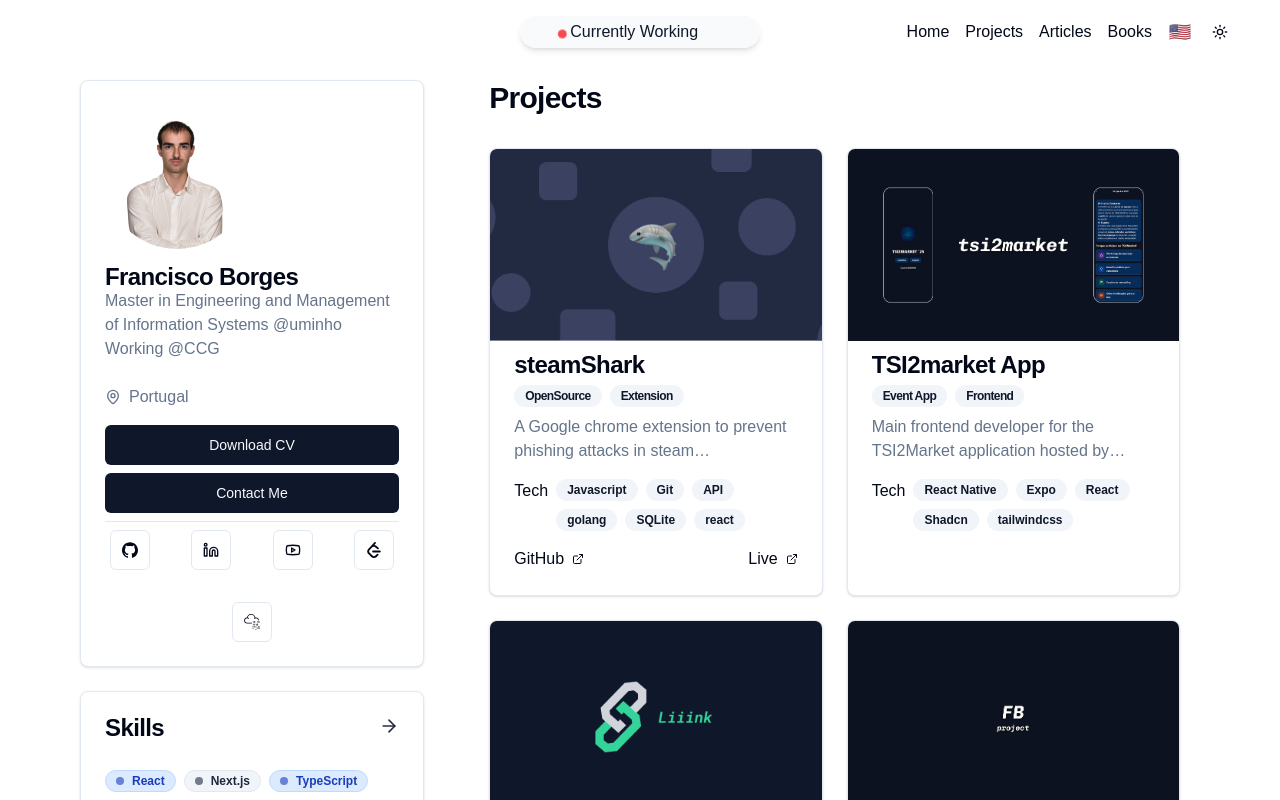
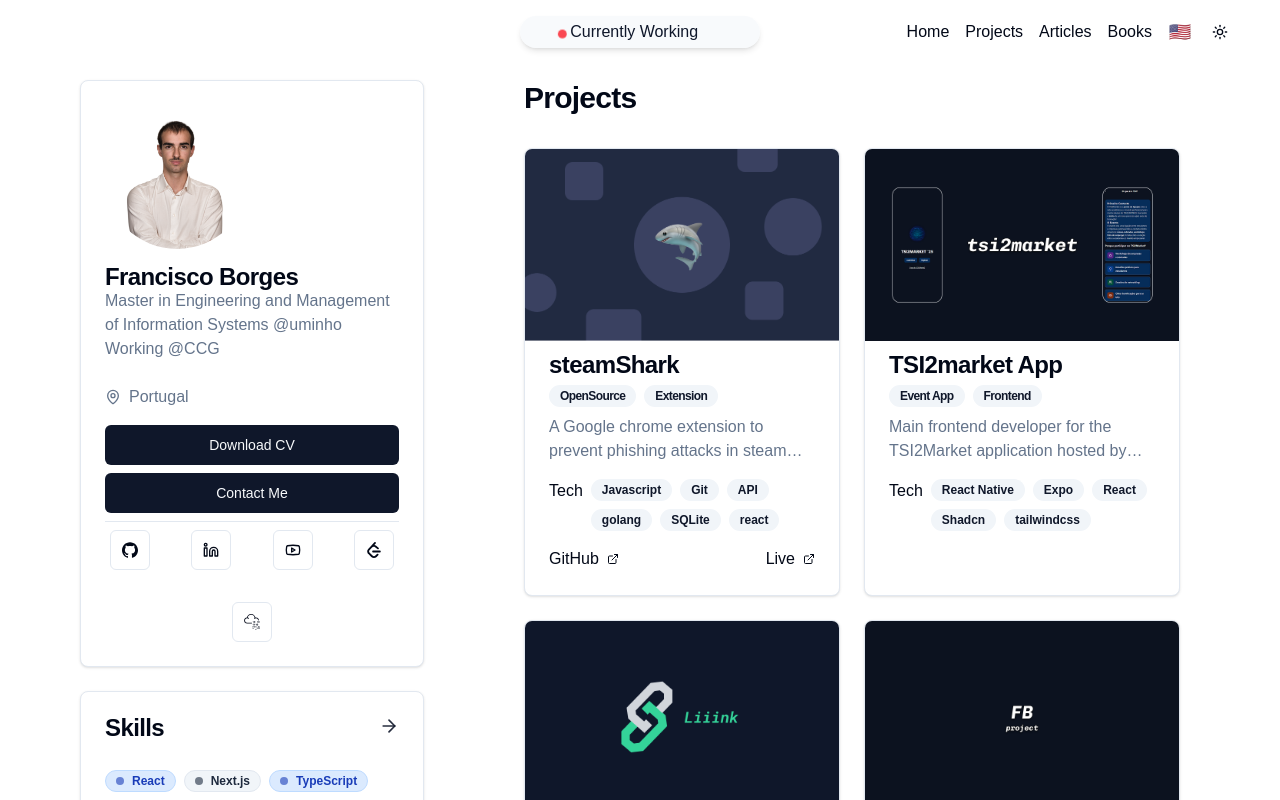
Before and after one commit to Franciscoborges2002/portfolio, a React (Vite) app: page /projects in a window 1280 px wide. Shown: the top 800 px of the page. Built offline with nearby package versions, Linux system fonts and the light colour scheme.

Commit message:
extra/fix: other adds and fixes

```diff
--- a/index.html
+++ b/index.html
@@ -5,20 +5,20 @@
     <link rel="shortcut icon" href="/static/favicon.ico" />
     <meta name="viewport" content="width=device-width, initial-scale=1.0" />
     <title>Francisco Borges</title>
-    <link
+    <!--     <link
       href="https://fonts.googleapis.com/css2?family=Inter&display=swap"
       rel="stylesheet"
-    />
+    /> -->
   </head>
   <body>
     <div id="root"></div>
 
     <script type="module" src="/src/main.tsx"></script>
     <!-- Umami script -->
-    <script
+    <!--     <script
       defer
       src="https://umami.fborges.dev/script.js"
       data-website-id="7cfe6ec7-2f53-4c2c-94ef-6fd51374a8a3"
-    ></script>
+    ></script> -->
   </body>
 </html>
--- a/src/App.tsx
+++ b/src/App.tsx
@@ -14,7 +14,7 @@
   return (
     <ThemeProvider attribute="class" defaultTheme="system" enableSystem>
       <Header />
-      <main className="pb-20 grid gap-6 lg:grid-cols-[1fr_2fr] lg:px-20">
+      <main className="pb-20 grid gap-20 lg:grid-cols-[1fr_3fr] lg:px-20">
         <div className="w-full pt-20">
           <InfoAside />
         </div>
--- a/src/components/ui/dialog.tsx
+++ b/src/components/ui/dialog.tsx
@@ -36,7 +36,7 @@
     <DialogPrimitive.Content
       ref={ref}
       className={cn(
-        "fixed left-[50%] top-[50%] z-50 grid w-full max-w-lg translate-x-[-50%] translate-y-[-50%] gap-4 border bg-background p-6 shadow-lg duration-200 data-[state=open]:animate-in data-[state=closed]:animate-out data-[state=closed]:fade-out-0 data-[state=open]:fade-in-0 data-[state=closed]:zoom-out-95 data-[state=open]:zoom-in-95 data-[state=closed]:slide-out-to-left-1/2 data-[state=closed]:slide-out-to-top-[48%] data-[state=open]:slide-in-from-left-1/2 data-[state=open]:slide-in-from-top-[48%] sm:rounded-lg",
+        "fixed left-[50%] top-[50%] z-50 grid w-full max-w-lg translate-x-[-50%] translate-y-[-50%] gap-4 border bg-background p-6 shadow-lg duration-300 data-[state=open]:animate-in data-[state=closed]:animate-out data-[state=closed]:fade-out-0 data-[state=open]:fade-in-0 data-[state=closed]:zoom-out-95 data-[state=open]:zoom-in-95 data-[state=closed]:slide-out-to-left-1/2 data-[state=closed]:slide-out-to-top-[48%] data-[state=open]:slide-in-from-left-1/2 data-[state=open]:slide-in-from-top-[48%] sm:rounded-lg",
         className
       )}
       {...props}
```
Also changed, not shown: 1 other file (tests, documents, lock files or other folders).
